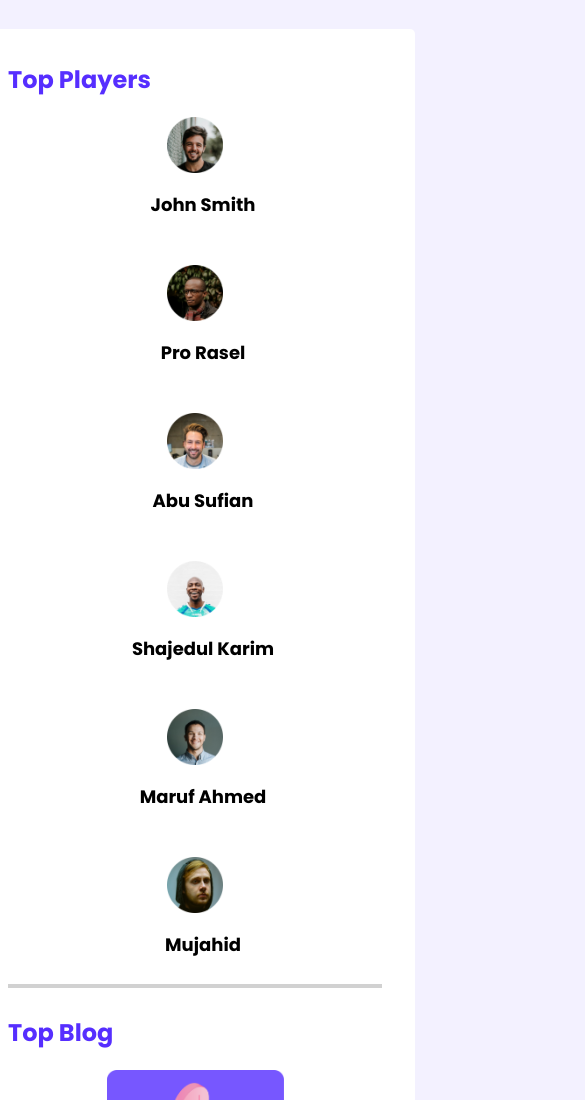
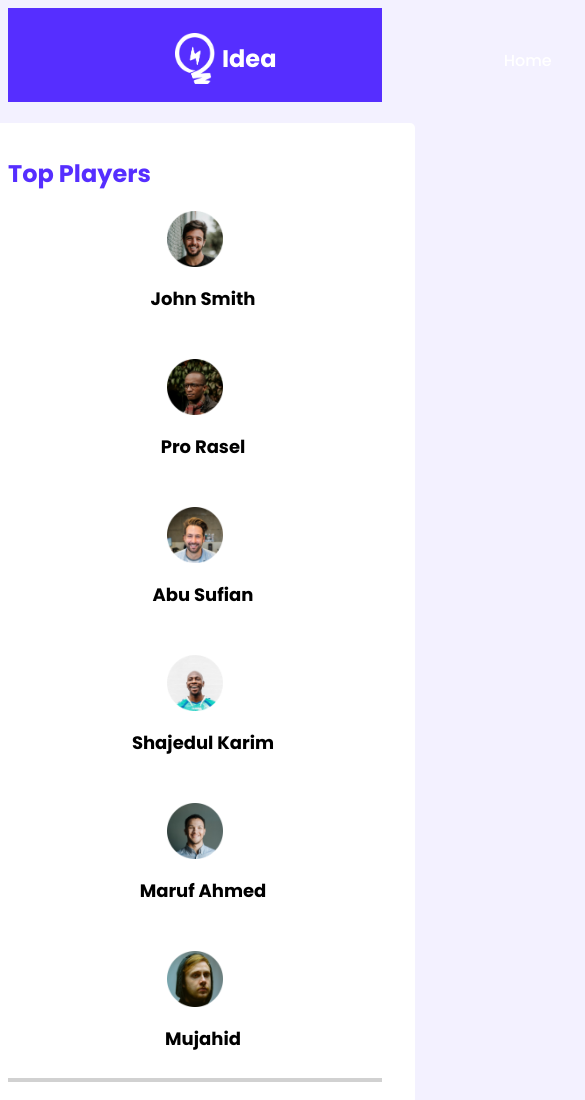
Before and after one commit to MdArshadulIslamAkond/leader-board-css3, a plain HTML site: page index.html in a window 390 px wide. Shown: the top 1100 px of the page, 585 px wide, since content can reach past the window. Drawn offline with Linux system fonts and the light colour scheme.

Commit message:
Tablet device responsive

```diff
--- a/index.html
+++ b/index.html
@@ -14,7 +14,29 @@
   </head>
   <body>
     <!-- header start -->
-    <header></header>
+    <header>
+      <nav class="header">
+        <div class="header-idea">
+          <!-- <i class="fa-regular fa-lightbulb"></i> -->
+          <img class="header-image" src="images/icons/logo.png" alt="" />
+          <h3>Idea</h3>
+        </div>
+        <div class="navigation-bar">
+          <div>
+            <a href=""> Home </a>
+            <a href=""> About </a>
+            <a href=""> Works </a>
+          </div>
+          <div>
+            <img
+              class="navigation-image"
+              src="images/icons/profile.png"
+              alt="Log in Picture"
+            />
+          </div>
+        </div>
+      </nav>
+    </header>
     <!-- header end -->
     <main>
       <!-- top players and top blogs -->
--- a/style/style.css
+++ b/style/style.css
@@ -19,6 +19,53 @@ main {
   /* height: 679px; */
   padding: 33px;
   margin-top: 21px;
+}
+/* header styles */
+
+header {
+  background-color: #562eff;
+  height: 94px;
+}
+.header {
+  display: grid;
+  grid-template-columns: repeat(2, 1fr);
+  /* justify-content: space-between; */
+  justify-items: center;
+  width: 870px;
+  align-items: center;
+}
+.header-idea {
+  display: flex;
+  justify-content: flex-start;
+  align-items: center;
+}
+.header-image {
+  width: 40.42px;
+  height: 51px;
+  margin-right: 7px;
+}
+.header-idea h3 {
+  font-size: 24px;
+  color: white;
+}
+.navigation-bar {
+  display: flex;
+  align-items: center;
+  margin-top: 23px;
+  margin-bottom: 20px;
+}
+.navigation-bar a {
+  text-decoration: none;
+  color: white;
+  margin-right: 36px;
+  font-size: 16px;
+}
+
+.header-idea,
+.header-image,
+.navigation-bar,
+.navigation-image {
+  margin-left: 0;
 }
 
 /* Top players style */
```
